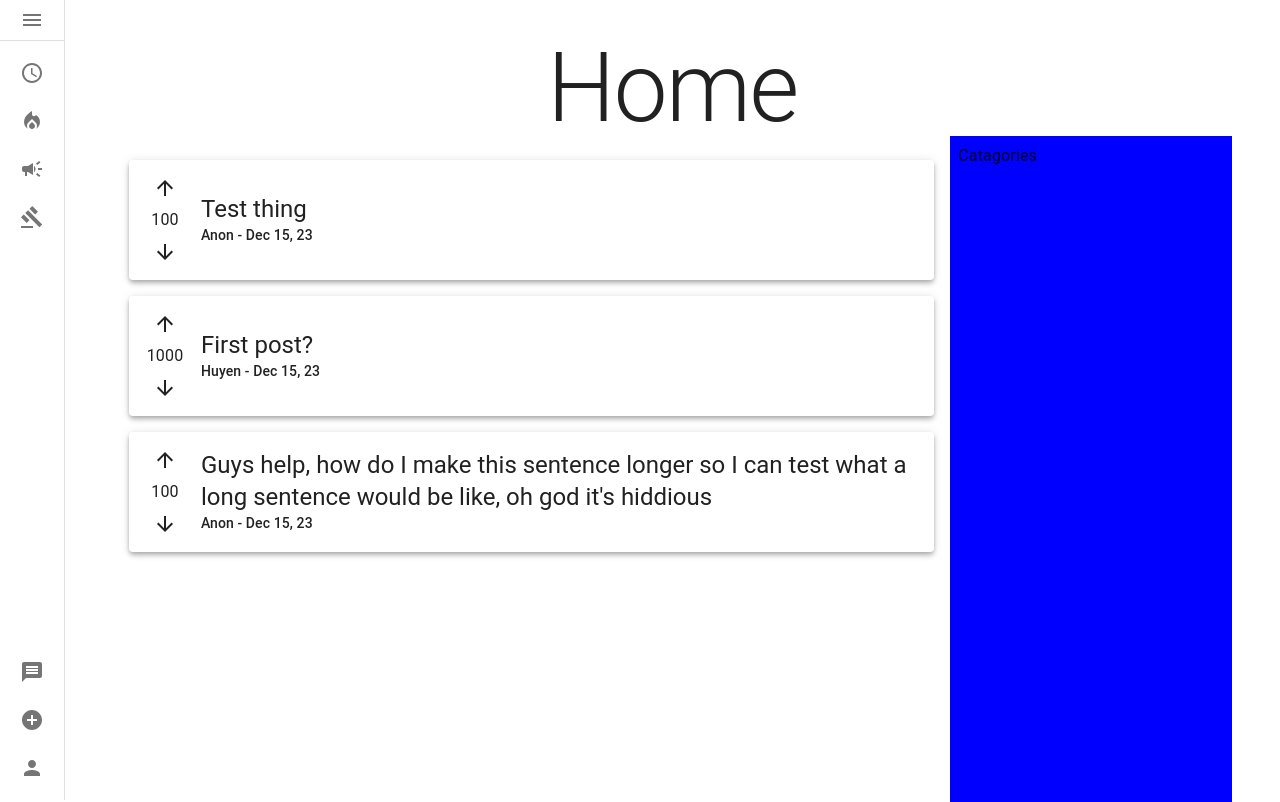
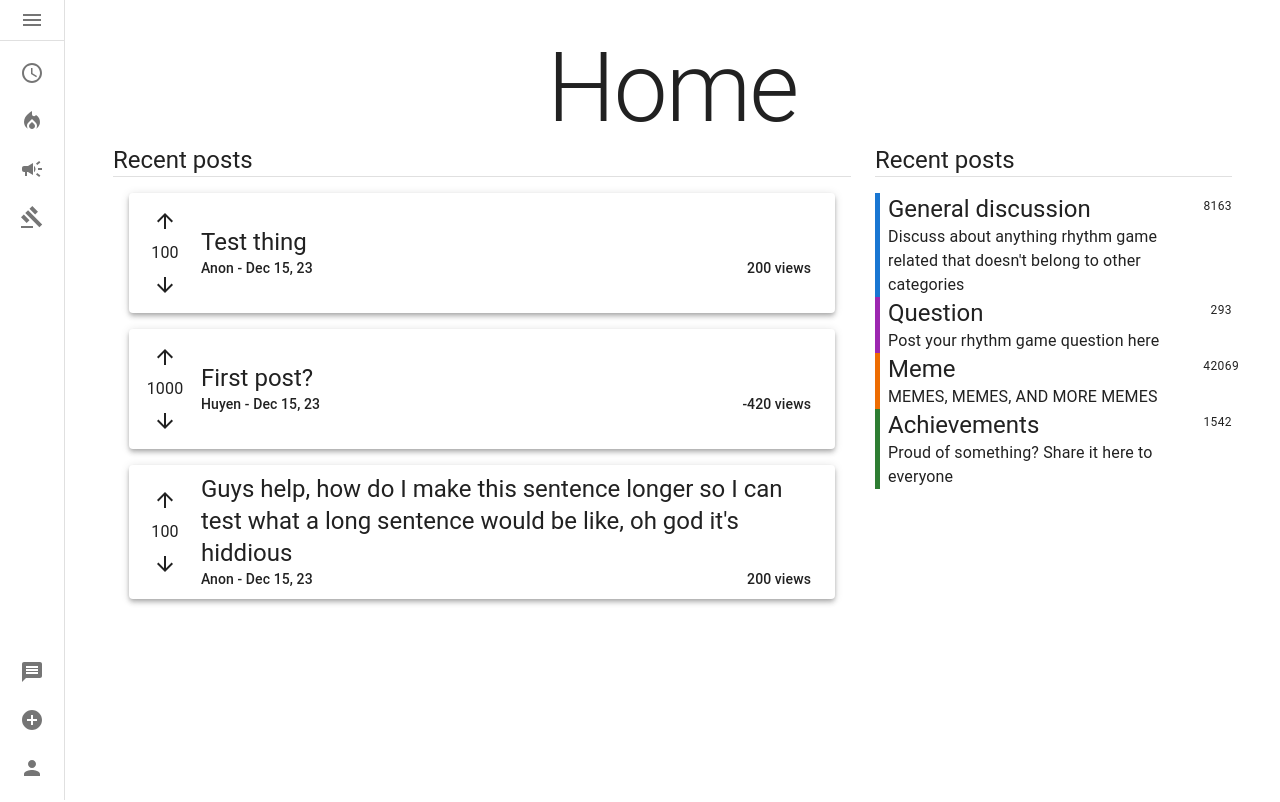
Before and after one commit to ThienDuc3112/CVWO_23-24_Frontend, a React (Vite) app: page / in a window 1280 px wide. Shown: the top 802 px of the page. Built offline with nearby package versions, Linux system fonts and the light colour scheme.

Commit message:
CategoryList, minor changes

```diff
--- a/src/app.tsx
+++ b/src/app.tsx
@@ -2,12 +2,12 @@ import { Route, Routes } from "react-router-dom";
 import { lazy } from "react";
 import Sidebar from "./components/navbar/Sidebar";
 import { Container } from "@mui/material";
-const HomePage = lazy(() => import("./pages/Home/HomePage"));
-const LoginPage = lazy(() => import("./pages/Login/LoginPage"));
-const RegisterPage = lazy(() => import("./pages/Register/RegisterPage"));
-const PostPage = lazy(() => import("./pages/Post/PostPage"));
-const CreatePostPage = lazy(() => import("./pages/CreatePost/CreatePostPage"));
-const DashboardPage = lazy(() => import("./pages/Dashboard/DashboardPage"));
+import HomePage from "./pages/Home/HomePage";
+import LoginPage from "./pages/Login/LoginPage";
+import RegisterPage from "./pages/Register/RegisterPage";
+import PostPage from "./pages/Post/PostPage";
+import CreatePostPage from "./pages/CreatePost/CreatePostPage";
+import DashboardPage from "./pages/Dashboard/DashboardPage";
 
 function App() {
   return (
--- /dev/null
+++ b/src/components/catagoryList/CategoryCard.tsx
@@ -0,0 +1,30 @@
+import { Grid, Paper, Typography } from "@mui/material";
+import { ICategory } from "../../interfaces/Catagory";
+
+const CategoryCard = ({
+  name,
+  description,
+  postCount,
+  popularTags,
+  colour,
+}: ICategory) => {
+  return (
+    <Paper
+      variant="outlined"
+      square
+      sx={{ border: 0, borderLeft: 5, borderColor: colour, pl: 1 }}
+    >
+      <Grid container>
+        <Grid xs={11}>
+          <Typography variant="h5">{name}</Typography>
+          <Typography variant="body1">{description}</Typography>
+        </Grid>
+        <Grid xs={1} textAlign={"right"}>
+          <Typography variant="caption">{postCount}</Typography>
+        </Grid>
+      </Grid>
+    </Paper>
+  );
+};
+
+export default CategoryCard;
--- /dev/null
+++ b/src/components/catagoryList/CategoryList.tsx
@@ -0,0 +1,19 @@
+import { Divider, Stack, Typography } from "@mui/material";
+import CategoryCard from "./CategoryCard";
+import { CategoryTestData } from "../../test/PlaceholderData";
+
+const CategoryList = () => {
+  return (
+    <>
+      <Typography variant="h5">Recent posts</Typography>
+      <Divider />
+      <Stack gap={0} pt={2}>
+        {CategoryTestData.map((category) => (
+          <CategoryCard {...category} />
+        ))}
+      </Stack>
+    </>
+  );
+};
+
+export default CategoryList;
--- a/src/components/postList/PostCard.tsx
+++ b/src/components/postList/PostCard.tsx
@@ -1,12 +1,31 @@
-import { Box, List, ListItem, Paper, Typography } from "@mui/material";
+import {
+  Box,
+  Container,
+  List,
+  ListItem,
+  ListItemButton,
+  Paper,
+  Typography,
+} from "@mui/material";
 import { IPost } from "../../interfaces/Post";
 import { ArrowDownward, ArrowUpward } from "@mui/icons-material";
+import { Link } from "react-router-dom";
 
-const PostCard = ({ author, tags, timestamp, title, upvotes, view }: IPost) => {
+const PostCard = ({
+  postId,
+  author,
+  timestamp,
+  title,
+  upvotes,
+  viewCount,
+}: IPost) => {
   return (
     <Paper
+      component={Link}
+      to={`/post/${postId}`}
       elevation={4}
       sx={{
+        textDecoration: "none",
         width: "100%",
         p: 1,
         display: "flex",
@@ -16,7 +35,14 @@ const PostCard = ({ author, tags, timestamp, title, upvotes, view }: IPost) => {
       <Box>
         <List disablePadding sx={{ marginRight: 1 }}>
           <ListItem>
+            <ListItemButton
+              sx={{ p: 0 }}
+              disableGutters
+              disableRipple
+              disableTouchRipple
+            >
               <ArrowUpward />
+            </ListItemButton>
           </ListItem>
           <ListItem
             disablePadding
@@ -26,12 +52,27 @@ const PostCard = ({ author, tags, timestamp, title, upvotes, view }: IPost) => {
             <Typography>{upvotes}</Typography>
           </ListItem>
           <ListItem>
+            <ListItemButton
+              sx={{ p: 0 }}
+              disableGutters
+              disableRipple
+              disableTouchRipple
+            >
               <ArrowDownward />
+            </ListItemButton>
           </ListItem>
         </List>
       </Box>
-      <Box>
+      <Box width={"100%"} pr={2}>
         <Typography variant="h5">{title}</Typography>
+        <Container
+          disableGutters
+          sx={{
+            display: "flex",
+            justifyContent: "space-between",
+            width: "100%",
+          }}
+        >
           <Typography variant="subtitle2">
             {author} -{" "}
             {new Date(timestamp).toLocaleDateString("en-US", {
@@ -40,6 +81,8 @@ const PostCard = ({ author, tags, timestamp, title, upvotes, view }: IPost) => {
               month: "short",
             })}
           </Typography>
+          <Typography variant="subtitle2">{viewCount} views</Typography>
+        </Container>
       </Box>
     </Paper>
   );
--- a/src/components/postList/PostList.tsx
+++ b/src/components/postList/PostList.tsx
@@ -1,54 +1,24 @@
-import { List, ListItem, Typography } from "@mui/material";
-import { useFetch } from "../../hooks/useFetch";
+import { Divider, List, ListItem, Typography } from "@mui/material";
+// import { useFetch } from "../../hooks/useFetch";
 import PostCard from "./PostCard";
-import { IPost } from "../../interfaces/Post";
-
-const testData: IPost[] = [
-  {
-    author: "Anon",
-    title: "Test thing",
-    content: "test",
-    postId: "id",
-    tags: ["Educational", "Test"],
-    timestamp: Date.now(),
-    upvotes: 100,
-    view: 200,
-  },
-  {
-    author: "Huyen",
-    title: "First post?",
-    content: "Wao test data is so cool nice",
-    postId: "id",
-    tags: ["Educational", "Test"],
-    timestamp: Date.now(),
-    upvotes: 1000,
-    view: -420,
-  },
-  {
-    author: "Anon",
-    content: "test",
-    title:
-      "Guys help, how do I make this sentence longer so I can test what a long sentence would be like, oh god it's hiddious",
-    postId: "id",
-    tags: ["Educational", "Test"],
-    timestamp: Date.now(),
-    upvotes: 100,
-    view: 200,
-  },
-];
+import { TestPosts } from "../../test/PlaceholderData";
 
 const PostList = () => {
-  const { data, err } = useFetch<IPost[]>(``);
+  // const { data, err } = useFetch<IPost[]>(``);
   //   if (err) return <Typography>There was an error</Typography>;
   //   if (!data) return <Typography>Loading...</Typography>;
   return (
+    <>
+      <Typography variant="h5">Recent posts</Typography>
+      <Divider />
       <List>
-      {testData.map((post) => (
+        {TestPosts.map((post) => (
           <ListItem>
             <PostCard {...post} />
           </ListItem>
         ))}
       </List>
+    </>
   );
 };
 
--- a/src/hooks/useFetch.ts
+++ b/src/hooks/useFetch.ts
@@ -29,6 +29,6 @@ export const useFetch = <T>(
         setState({ err: error as Error });
       }
     })();
-  }, [url]);
+  }, [url, withCredential]);
   return state;
 };
--- /dev/null
+++ b/src/interfaces/Catagory.ts
@@ -0,0 +1,7 @@
+export interface ICategory {
+  name: string;
+  description: string;
+  postCount: number;
+  popularTags: string[];
+  colour: string;
+}
--- a/src/interfaces/Post.ts
+++ b/src/interfaces/Post.ts
@@ -4,7 +4,7 @@ export interface IPost {
   author: string;
   timestamp: number;
   upvotes: number;
-  view: number;
+  viewCount: number;
   tags: string[];
   content: string;
 }
--- a/src/pages/Home/HomePage.tsx
+++ b/src/pages/Home/HomePage.tsx
@@ -1,5 +1,6 @@
 import { Container, Grid, Typography } from "@mui/material";
 import PostList from "../../components/postList/PostList";
+import CategoryList from "../../components/catagoryList/CategoryList";
 
 const HomePage = () => {
   return (
@@ -15,12 +16,12 @@ const HomePage = () => {
       >
         Home
       </Typography>
-      <Grid container spacing={1} sx={{ height: "200vh" }}>
+      <Grid container spacing={3} sx={{ height: "200vh" }}>
         <Grid
           item
           xs={12}
-          md={8}
-          lg={9}
+          md={7}
+          lg={8}
           sx={{ height: "100%" }}
           order={{ xs: 2, md: 1 }}
         >
@@ -29,12 +30,12 @@ const HomePage = () => {
         <Grid
           item
           xs={12}
-          md={4}
-          lg={3}
-          sx={{ bgcolor: "blue", height: "100%" }}
+          md={5}
+          lg={4}
+          sx={{ height: "100%" }}
           order={{ xs: 1, md: 2 }}
         >
-          Catagories
+          <CategoryList />
         </Grid>
       </Grid>
     </Container>
--- /dev/null
+++ b/src/test/PlaceholderData.ts
@@ -0,0 +1,68 @@
+import { ICategory } from "../interfaces/Catagory";
+import { IPost } from "../interfaces/Post";
+
+export const CategoryTestData: ICategory[] = [
+  {
+    name: "General discussion",
+    description:
+      "Discuss about anything rhythm game related that doesn't belong to other categories",
+    postCount: 8163,
+    popularTags: ["Votes", "Arcaea"],
+    colour: "primary.main",
+  },
+  {
+    name: "Question",
+    description: "Post your rhythm game question here",
+    postCount: 293,
+    popularTags: [],
+    colour: "secondary.main",
+  },
+  {
+    name: "Meme",
+    description: "MEMES, MEMES, AND MORE MEMES",
+    postCount: 42069,
+    popularTags: ["meme"],
+    colour: "warning.main",
+  },
+  {
+    name: "Achievements",
+    description: "Proud of something? Share it here to everyone",
+    postCount: 1542,
+    popularTags: ["Upscore", "Full combo", "All perfect", "Unlocks"],
+    colour: "success.main",
+  },
+];
+
+export const TestPosts: IPost[] = [
+  {
+    author: "Anon",
+    title: "Test thing",
+    content: "test",
+    postId: "jioasfhg",
+    tags: ["Educational", "Test"],
+    timestamp: Date.now(),
+    upvotes: 100,
+    viewCount: 200,
+  },
+  {
+    author: "Huyen",
+    title: "First post?",
+    content: "Wao test data is so cool nice",
+    postId: "id",
+    tags: ["Educational", "Test"],
+    timestamp: Date.now(),
+    upvotes: 1000,
+    viewCount: -420,
+  },
+  {
+    author: "Anon",
+    content: "test",
+    title:
+      "Guys help, how do I make this sentence longer so I can test what a long sentence would be like, oh god it's hiddious",
+    postId: "waoooo",
+    tags: ["Educational", "Test"],
+    timestamp: Date.now(),
+    upvotes: 100,
+    viewCount: 200,
+  },
+];
```
Lines whose indentation alone changed are shown as unchanged.
